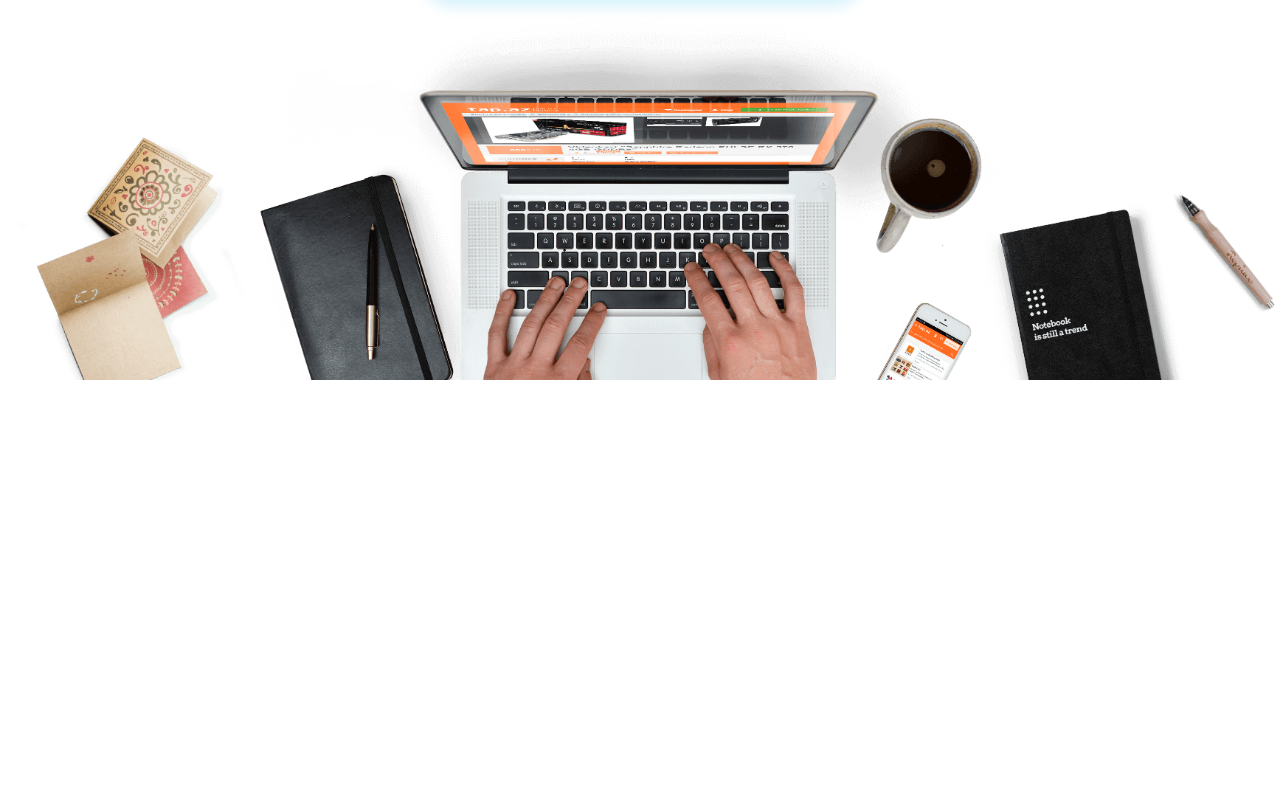
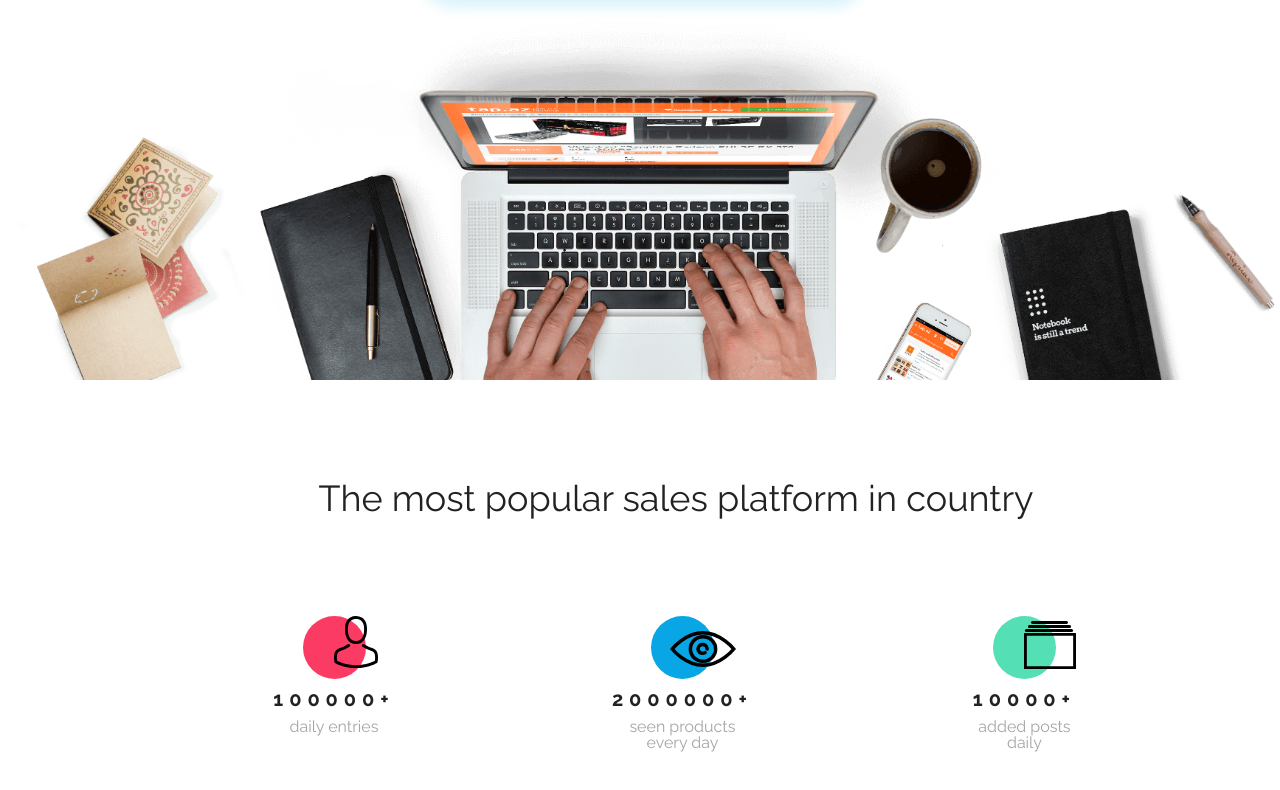
Before and after one commit to bartoszfutera/BestShop, a plain HTML site: page index.html in a window 1280 px wide. Shown: the part 414-1204 px from the top of the page. Before the commit the page ends 800 px from the top, so only its background shows below. Drawn offline with nearby package versions, Linux system fonts and the light colour scheme.

Commit message:
sekcja statystyki

```diff
--- a/css/style.css
+++ b/css/style.css
@@ -107,3 +107,67 @@ a {
 .banner__img {
     width: 100%;
 }
+
+/*sekcja statystyki*/
+
+.stat {
+    margin-top: 100px;
+}
+.stat__box {
+    display: flex;
+    justify-content: space-between;
+    max-width: 800px;
+    margin: 100px auto 120px;
+}
+h2 {
+    font-size: 36px;
+    font-family: var(--font-raleway);
+    text-align: center;
+}
+.stat__column {
+    display: flex;
+    flex-direction: column;
+    justify-content: flex-start;
+    align-items: center;
+    font-family: var(--font-raleway);
+    text-align: center;
+    max-width: 116px;
+}
+.stat__circle {
+    border-radius: 50%;
+    height: 63px;
+    width: 63px;
+    position: relative;
+}
+.stat__img {
+    position: absolute;
+}
+.stat__column:nth-child(1) .stat__circle {
+    background-color: var(--color-redish);
+}
+.stat__column:nth-child(2) .stat__circle {
+    background-color: var(--color-primary);
+}
+.stat__column:nth-child(2) .stat__img {
+    top: 15px;
+    left: 31%;
+}
+.stat__column:nth-child(3) .stat__circle {
+    background-color: var(--color-green);
+}
+.stat__column:nth-child(3) .stat__img {
+    top:5px;
+    left: 50%;
+
+}
+.stat__number {
+    font-size: 20px;
+    font-family: var(--font-raleway);
+    font-weight: bold;
+    letter-spacing: 5.96px;
+    margin-top: 10px;
+}
+.stat__description {
+    color: var(--color-grey);
+    margin-top: 10px;
+}
--- a/index.html
+++ b/index.html
@@ -54,6 +54,41 @@
         <img src="assets/Background.png" alt="" class="banner__img">
     </section>
 
+<!--sekcja statystyki-->
+
+    <section class="stat">
+        <div class="container">
+            <h2>The most popular sales platform in country</h2>
+
+            <div class="stat__box">
+
+                <div class="stat__column">
+                    <div class="stat__circle">
+                        <img src="assets/Person.svg" alt="person" class="stat__img">
+                    </div>
+                    <div class="stat__number">100000+</div>
+                    <div class="stat__description">daily entries</div>
+                </div>
+
+                <div class="stat__column">
+                    <div class="stat__circle">
+                        <img src="assets/Eye.svg" alt="eye" class="stat__img">
+                    </div>
+                    <div class="stat__number">2000000+</div>
+                    <div class="stat__description">seen products <br>every day</br></div>
+                </div>
+
+                <div class="stat__column">
+                    <div class="stat__circle">
+                        <img src="assets/Catalog.svg" alt="catalog" class="stat__img">
+                    </div>
+                    <div class="stat__number">10000+</div>
+                    <div class="stat__description">added posts<br>daily</div>
+                </div>
+
+            </div>
+        </div>
+    </section>
 
 </body>
 </html>
```
